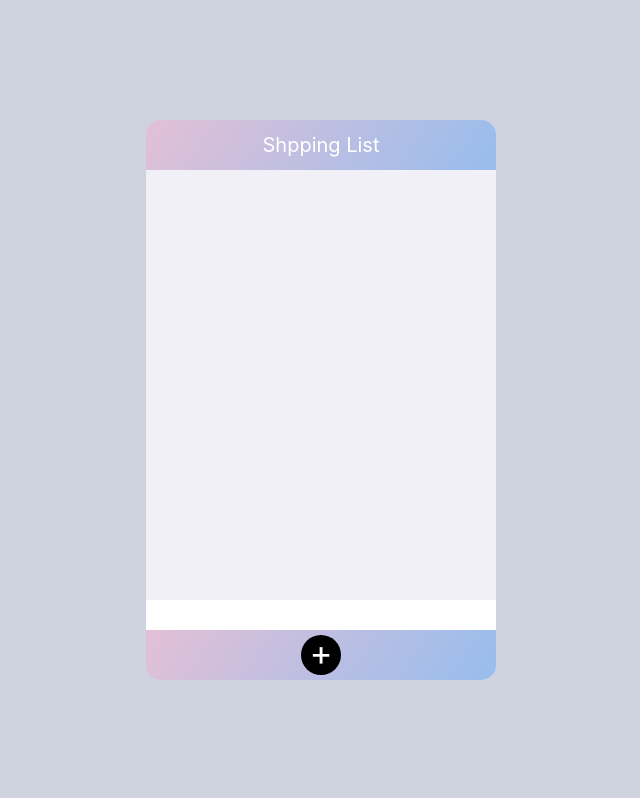
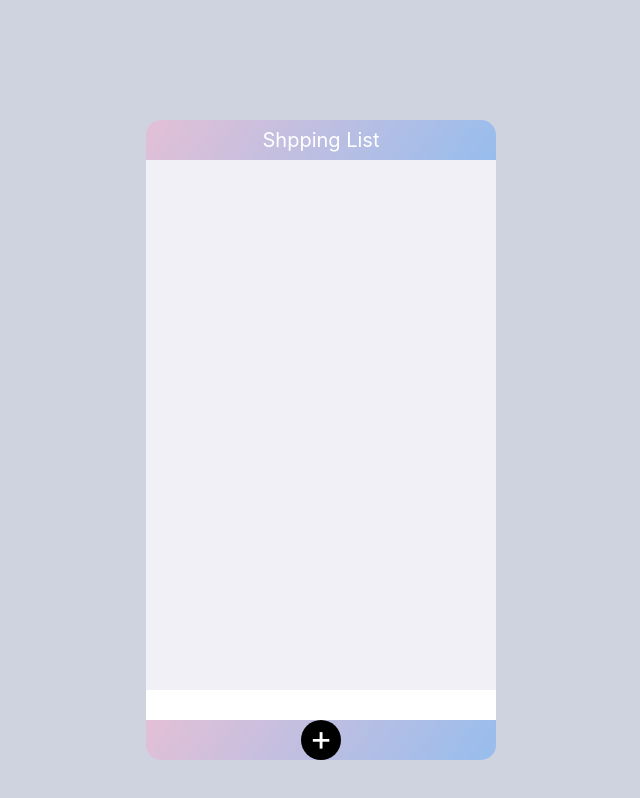
Before and after one commit to solarsdev/javascript-shopping-list, a website: page index.html in a window 1280 px wide. Shown: the whole page, without its empty margins (319-959 px from the left). Drawn offline with Linux system fonts and the light colour scheme.

Commit message:
feat: Add scroll to shopping list

```diff
--- a/package.json
+++ b/package.json
@@ -4,7 +4,8 @@
   "description": "",
   "main": "script.js",
   "scripts": {
-    "test": "echo \"Error: no test specified\" && exit 1"
+    "test": "echo \"Error: no test specified\" && exit 1",
+    "deploy": "gh-pages -d ."
   },
   "repository": {
     "type": "git",
--- a/style.css
+++ b/style.css
@@ -22,14 +22,10 @@ body {
   width: 350px;
   height: 560px;
   border-radius: 20px;
-  display: grid;
-  grid-template-columns: 1fr;
-  grid-template-rows: 50px 1fr 50px;
-
-  /* background: linear-gradient(0.85turn, #97bded, #e3c0d6); */
 }
 
 .header {
+  height: 40px;
   border-top-left-radius: 15px;
   border-top-right-radius: 15px;
   display: flex;
@@ -43,7 +39,7 @@ body {
 .main {
   background-color: #f2f0f7;
   display: grid;
-  grid-template-rows: 1fr 30px;
+  grid-template-rows: 530px 30px;
 }
 
 .shoppingList {
@@ -51,6 +47,7 @@ body {
   display: grid;
   grid-template-columns: 1fr;
   grid-auto-rows: 30px;
+  overflow: auto;
 }
 
 .shoppingList__item {
@@ -67,6 +64,7 @@ body {
 }
 
 .footer {
+  height: 40px;
   border-bottom-left-radius: 15px;
   border-bottom-right-radius: 15px;
   display: flex;
```
Also changed, not shown: README.md (added).
